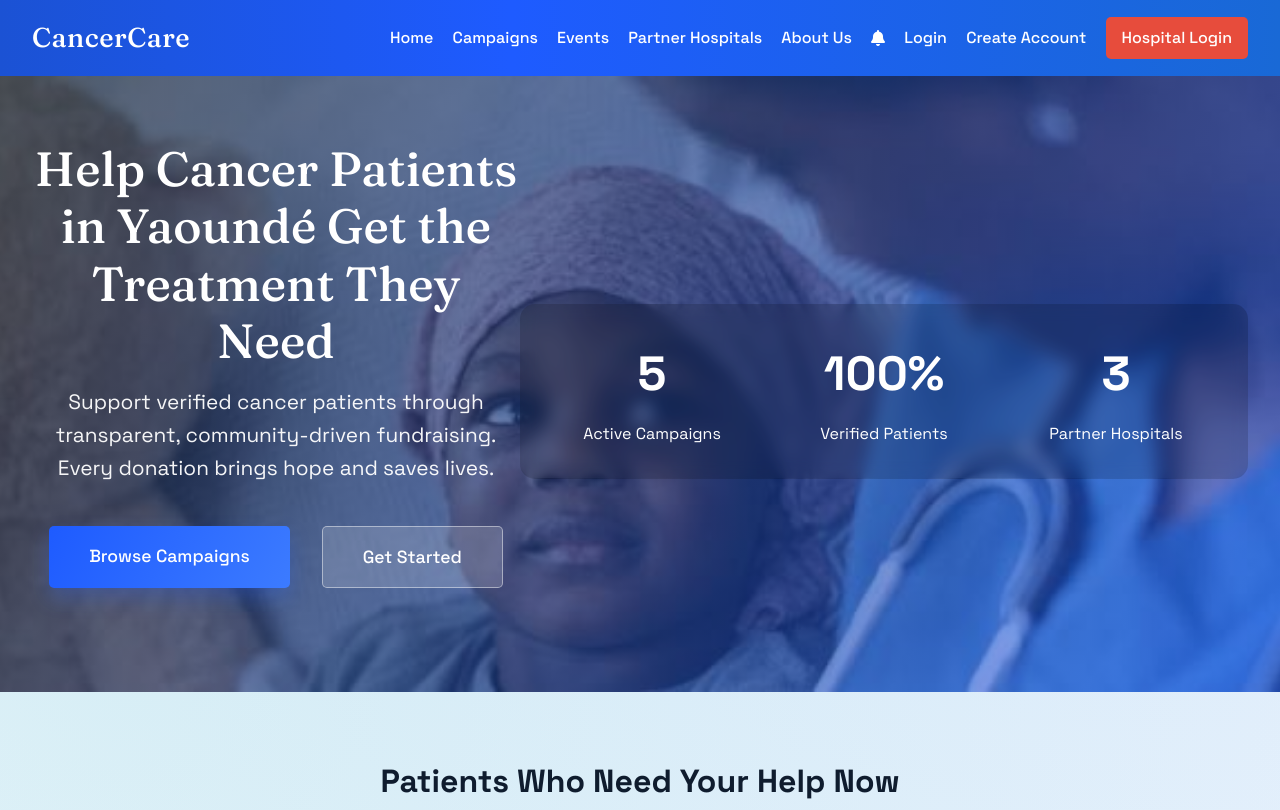
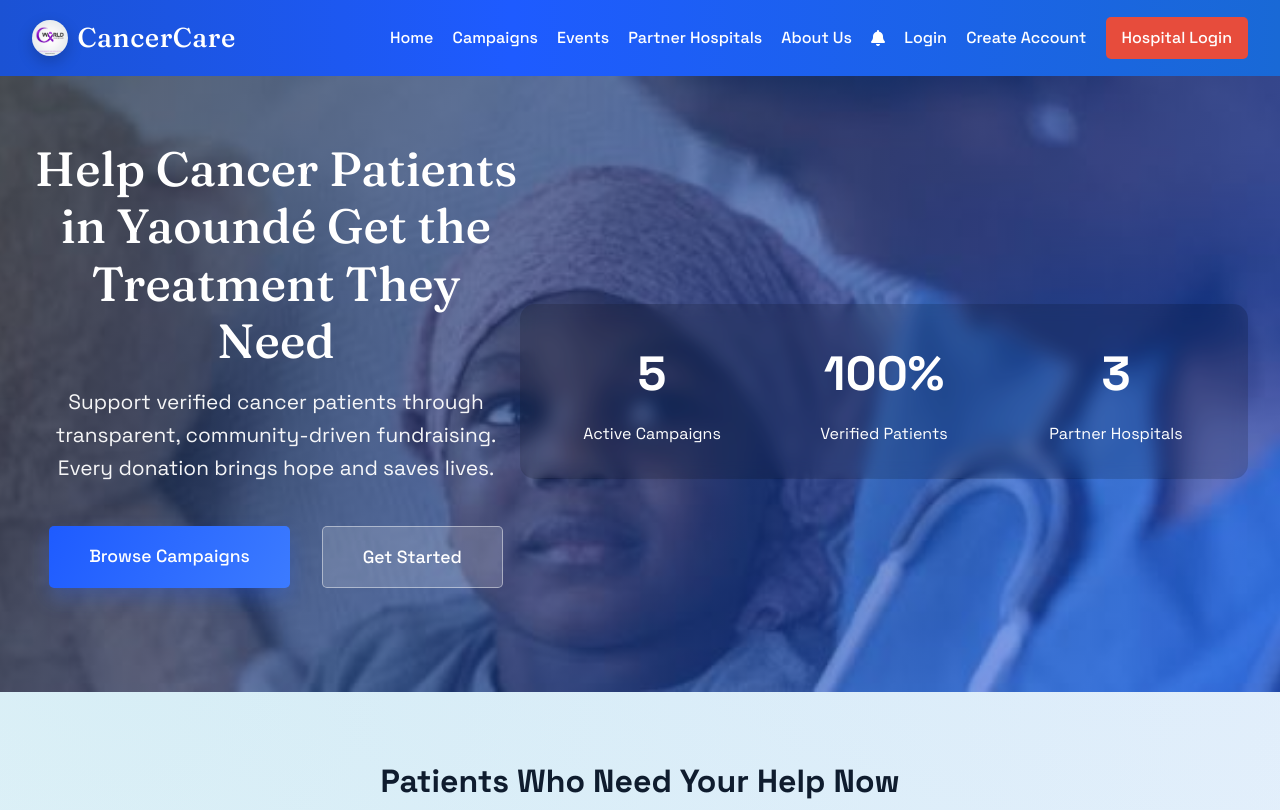
Before and after one commit to cheerybrilliant/crowdfunding-webapp, a plain HTML site: page frontendrev/index.html in a window 1280 px wide. Shown: the top 810 px of the page. Drawn offline with Linux system fonts and the light colour scheme.

Commit message:
frontend

```diff
--- a/frontendrev/styles.css
+++ b/frontendrev/styles.css
@@ -52,6 +52,21 @@ body {
     color: var(--white);
     text-decoration: none;
     letter-spacing: 0.5px;
+    display: inline-flex;
+    align-items: center;
+    gap: 0.6rem;
+}
+
+.navbar .logo::before {
+    content: "";
+    width: 36px;
+    height: 36px;
+    border-radius: 50%;
+    background-image: url('image/logo.jpg');
+    background-size: cover;
+    background-position: center;
+    box-shadow: 0 6px 16px rgba(0, 0, 0, 0.2);
+    flex-shrink: 0;
 }
 
 .navbar .nav-links {
@@ -785,6 +800,11 @@ table th {
         font-size: 1.35rem;
     }
 
+    .navbar .logo::before {
+        width: 30px;
+        height: 30px;
+    }
+
     .navbar .nav-links {
         justify-content: center;
         gap: 0.6rem 1rem;
```
Also changed, not shown: frontendrev/image/logo.jpg (added).
